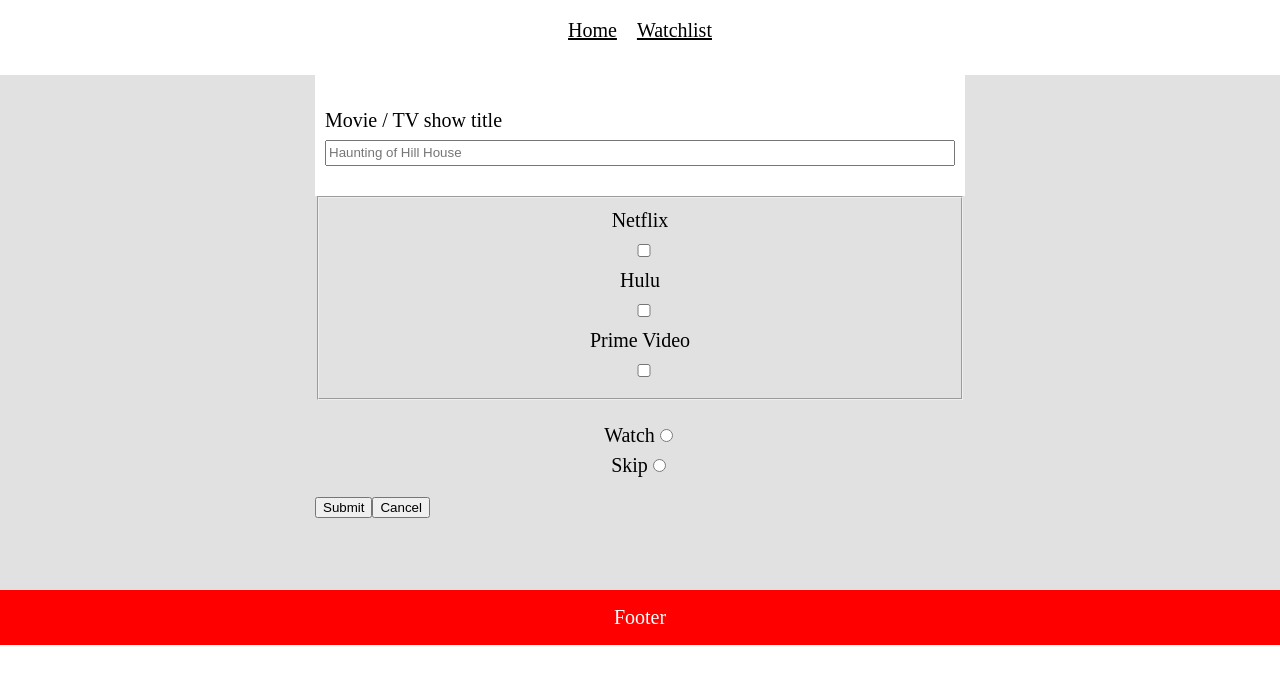
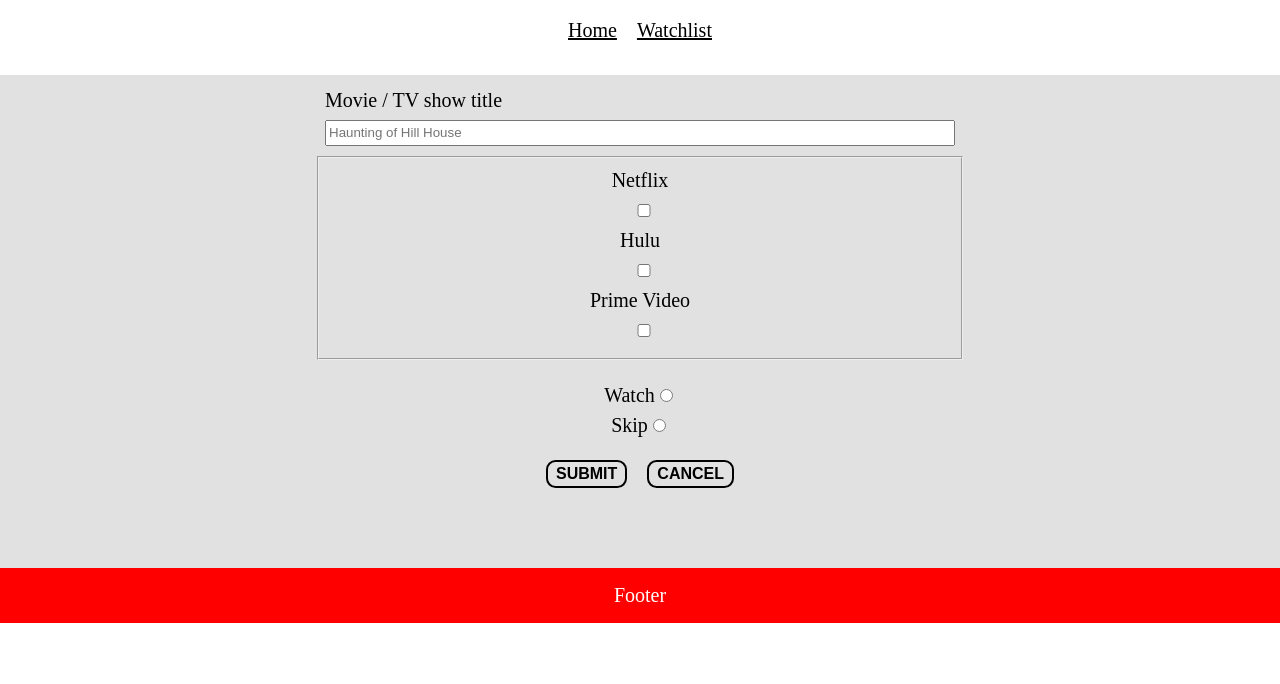
Before and after one commit to mdotfal/moviewatch-app, a React (Create React App) app: page /edit/1 in a window 1280 px wide. Shown: the top 684 px of the page. Built offline with nearby package versions, Linux system fonts and the light colour scheme; no server answers; a web font is replaced by a local one.

Commit message:
More styling applied

```diff
--- a/src/App.css
+++ b/src/App.css
@@ -44,8 +44,7 @@ fieldset {
   box-sizing: border-box;
   appearance: none;
   background-color: transparent;
-  color: black;
-  border: 2px solid black;
+  /* color: black; */
   border-radius: 0.6em;
   cursor: pointer;
   align-self: center;
@@ -59,3 +58,7 @@ fieldset {
   text-transform: uppercase;
   font-weight: 700;
 }
+
+.btn-border-black {
+  border: 2px solid black;
+}
--- /dev/null
+++ b/src/EditItem/EditItem.css
@@ -0,0 +1,39 @@
+.overview {
+  padding: 10px;
+}
+
+.overview-section input,
+.overview-section textarea {
+  width: 100%;
+}
+
+.content-rating,
+.content-streaming {
+  flex-direction: row;
+  text-align: center;
+}
+
+.content-rating {
+  justify-content: center;
+  padding-bottom: 10px;
+}
+
+.content-streaming {
+  justify-content: space-evenly;
+  padding-bottom: 20px;
+  flex-direction: row;
+}
+
+section:nth-child(odd) {
+  background-color: #ffffff;
+}
+
+.form-btn {
+  display: flex;
+  align-items: center;
+  justify-content: center;
+}
+
+.btn-border-black {
+  border: 2px solid black;
+}
--- a/src/EditItem/EditItem.js
+++ b/src/EditItem/EditItem.js
@@ -1,6 +1,7 @@
 import React, { Component } from 'react';
 import AppContext from '../AppContext';
 import config from '../config';
+import './EditItem.css';
 
 class EditItem extends Component {
   static defaultProps ={
@@ -102,10 +103,10 @@ class EditItem extends Component {
       <section className='EditItemForm'>
         <h2>Edit item</h2>
           <form onSubmit={ this.handleSubmit }>
-            <section className="overview-section">
+            <div className="overview-section overview">
               <label htmlFor="title">Movie / TV show title</label>
               <input type="text" id="content-title" name="title" placeholder="Haunting of Hill House" value={ title } onChange={ this.handleChangeTitle }/>
-            </section>
+            </div>
 
             <div className="content-streaming overview-section">
               <fieldset>
@@ -133,12 +134,14 @@ class EditItem extends Component {
               </label>
             </div>
 
-            <div>
+            <div className='form-btn'>
               <button
+                className='btn btn-border-black'
                 type="submit"
                 onSubmit={ this.handleSubmit }
               >Submit</button>
               <button
+                className='btn btn-border-black'
                 type="Cancel"
                 onChange={ this.handleClickCancel }
               >Cancel</button>
--- a/src/ItemForm/ItemForm.css
+++ b/src/ItemForm/ItemForm.css
@@ -105,3 +105,7 @@ input[type="button"] {
   padding-bottom: 20px;
   flex-direction: row;
 }
+
+.btn-border-black {
+  border: 2px solid black;
+}
--- a/src/ItemForm/ItemForm.js
+++ b/src/ItemForm/ItemForm.js
@@ -65,11 +65,11 @@ class ItemForm extends Component {
 
             <div className='form-btn'>
               <button
-                className='btn'
+                className='btn btn-border-black'
                 type="submit"
               >Submit</button>
               <button
-                className='btn'
+                className='btn btn-border-black'
                 type="reset"
               >Reset</button>
             </div>
--- a/src/ListItem/ListItem.js
+++ b/src/ListItem/ListItem.js
@@ -47,8 +47,8 @@ class ListItem extends Component {
           <h2>{ this.props.item.title } -
             <span>
               { this.props.item.rating === 'Watch'
-                ? <button className='green'>{ this.props.item.rating }</button>
-                : <button className='red'>{ this.props.item.rating }</button>
+                ? <button className='green btn'>{ this.props.item.rating }</button>
+                : <button className='red btn'>{ this.props.item.rating }</button>
               }
             </span>
           </h2>
@@ -61,13 +61,13 @@ class ListItem extends Component {
         </div>
         <Link to={ `/edit/${ this.props.item.id }` }>
           <button
-            className='btn'
+            className='btn btn-border-black'
             type='button'>
               Edit
           </button>
         </Link>
         <button
-          className='btn'
+          className='btn btn-border-black'
           onClick={ this.handleClickDelete }
           type='button'>
             Delete
--- a/src/WatchList/WatchList.css
+++ b/src/WatchList/WatchList.css
@@ -43,9 +43,7 @@ p + p {
 }
 
 .btn {
-  background-color: #4CAF50; /* Green */
   border: none;
-  color: white;
   padding: 15px 20px;
   text-align: center;
   text-decoration: none;
@@ -55,10 +53,12 @@ p + p {
 
 .green {
   color: green;
+  border: 2px solid green;
 }
 
 .red {
   color: red;
+  border: 2px solid red;
 }
 
 .home {
```
Also changed, not shown: src/ListItem/ListItem.css (line endings or trailing spaces).
